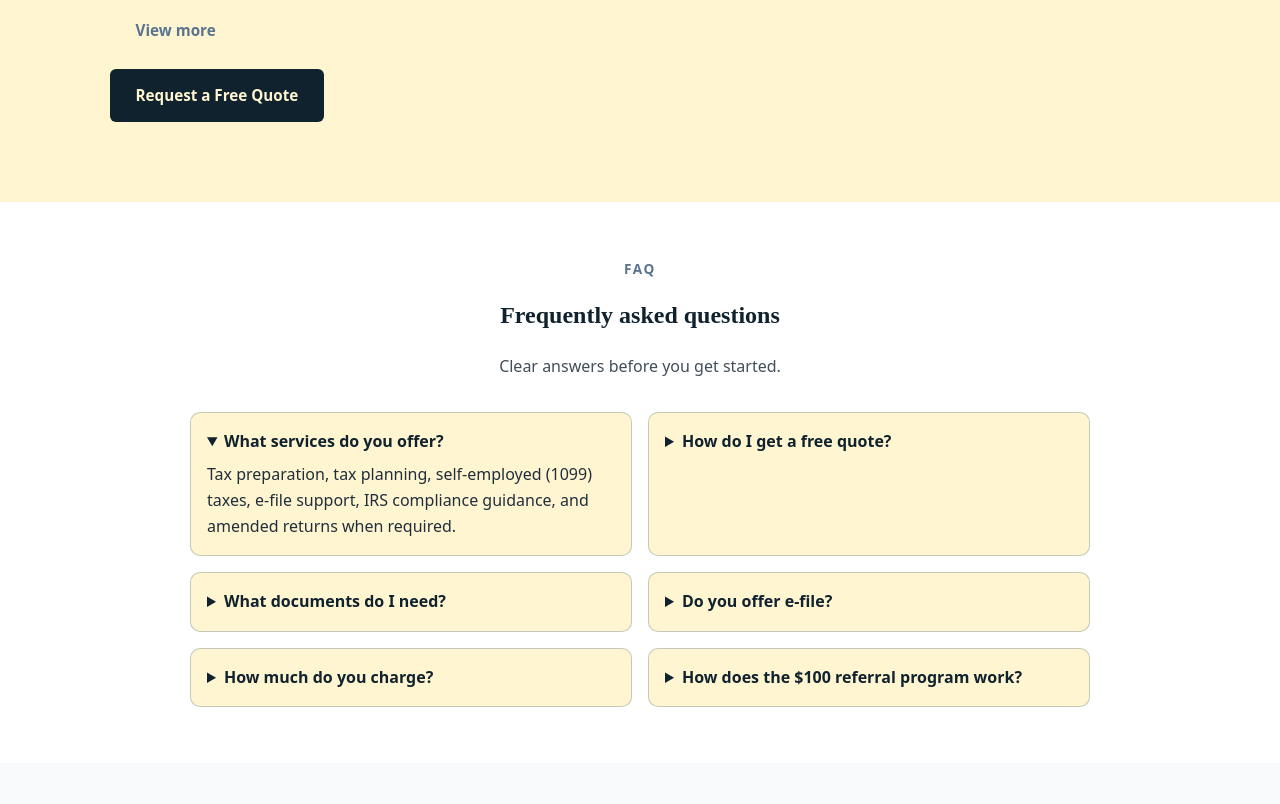
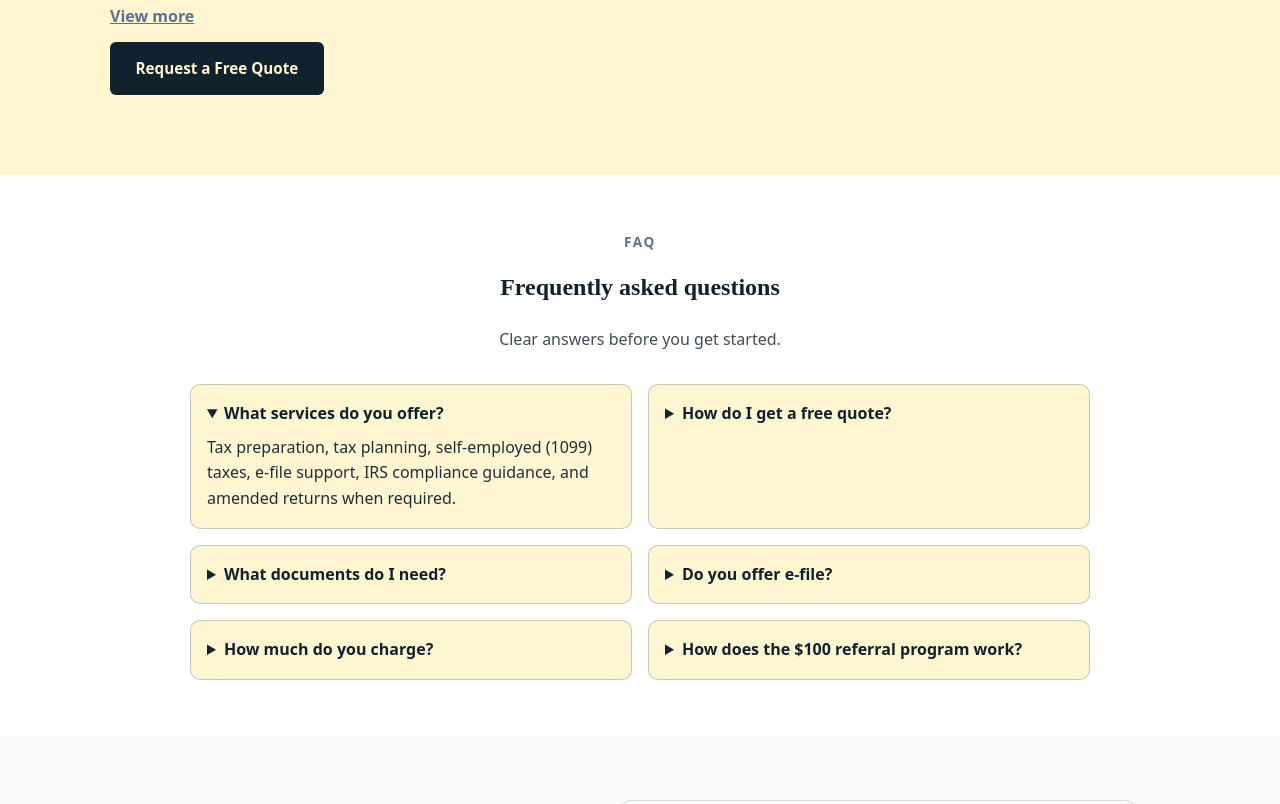
Before and after one commit to bermudez13/rbmentors-site, a plain HTML site: page en/index.html in a window 1280 px wide. Shown: the part 3235-4039 px from the top of the page. Drawn offline with Linux system fonts and the light colour scheme.

Commit message:
ajusted ver mas

```diff
--- a/assets/css/styles.css
+++ b/assets/css/styles.css
@@ -699,6 +699,12 @@ textarea:focus {
   align-items: flex-start;
 }
 
+.about-link {
+  font-weight: 600;
+  color: var(--c-mid);
+  text-decoration: underline;
+}
+
 /* =====================
    13) FAQ
 ===================== */
--- a/en/index.html
+++ b/en/index.html
@@ -424,7 +424,7 @@
             </ul>
 
             <div class="about-actions">
-              <a href="/en/about/" class="btn btn-outline">View more</a>
+              <a href="/en/about/" class="about-link">View more</a>
               <a href="/en/#contact" class="btn btn-primary"
                 >Request a Free Quote</a
               >
```
Also changed, not shown: es/index.html (+2 -2 lines).
